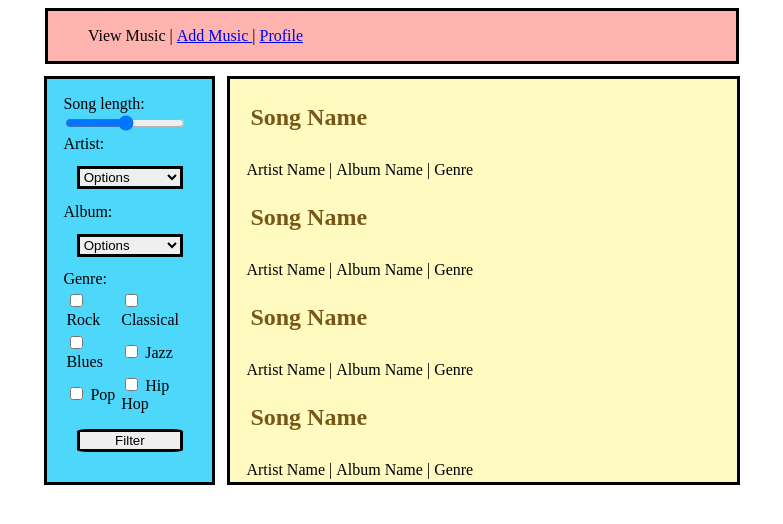
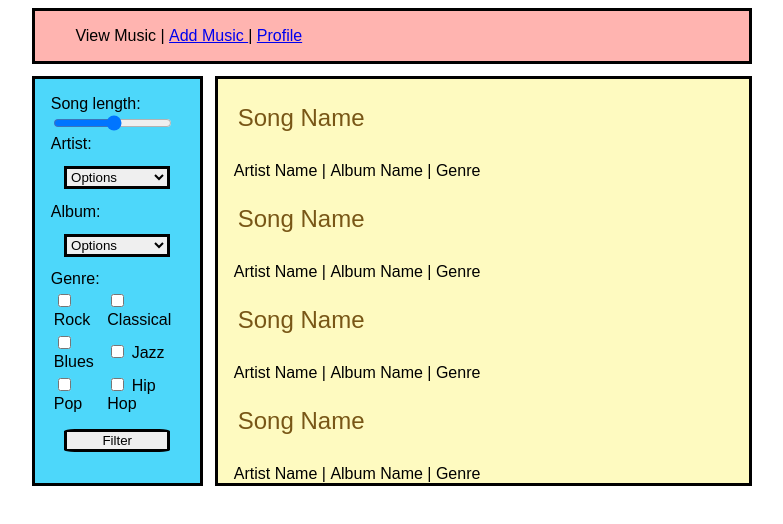
Before and after one commit to tannert44/music-history, a plain HTML site: page index.html in a window 1280 px wide. Shown: the whole page, without its empty margins (248-1031 px from the left). Drawn offline with Linux system fonts and the light colour scheme.

Commit message:
Changed font to arial and h2 to p with higher font size

```diff
--- a/index.html
+++ b/index.html
@@ -86,22 +86,22 @@
         <input type="submit" value="Filter">
       </div>
       <div class="song-info-wrapper">
-        <h2>Song Name</h2>
-        <p>Artist Name |</p>
-        <p>Album Name |</p>
-        <p> Genre</p>
-        <h2>Song Name</h2>
-        <p>Artist Name |</p>
-        <p>Album Name |</p>
-        <p>Genre</p>
-        <h2>Song Name</h2>
-        <p>Artist Name |</p>
-        <p>Album Name |</p>
-        <p>Genre</p>
-        <h2>Song Name</h2>
-        <p>Artist Name |</p>
-        <p>Album Name |</p>
-        <p>Genre</p>
+        <p class="song-name">Song Name</p>
+        <p class="song-info">Artist Name |</p>
+        <p class="song-info">Album Name |</p>
+        <p class="song-info"> Genre</p>
+        <p class="song-name">Song Name</p>
+        <p class="song-info">Artist Name |</p>
+        <p class="song-info">Album Name |</p>
+        <p class="song-info">Genre</p>
+        <p class="song-name">Song Name</p>
+        <p class="song-info">Artist Name |</p>
+        <p class="song-info">Album Name |</p>
+        <p class="song-info">Genre</p>
+        <p class="song-name">Song Name</h2>
+        <p class="song-info">Artist Name |</p>
+        <p class="song-info">Album Name |</p>
+        <p class="song-info">Genre</p>
       </div>
     </div>
   </div>
--- a/style.css
+++ b/style.css
@@ -1,7 +1,8 @@
 .main-wrapper {
-  width: 55%;
+  width: 57%;
   overflow: hidden;
   margin: 0 auto;
+  font-family: Arial, serif;
 }
 
 .navbar-wrapper {
@@ -46,14 +47,15 @@ input {
   max-width: 90%;
 }
 
-p {
+.song-info {
   display: inline;
   margin: 25px auto 30px;
 }
 
-h2 {
+.song-name {
   color: #785616;
   margin: 25px auto 30px 20px;
+  font-size: 1.5em;
 }
 
 
@@ -63,7 +65,7 @@ select {
   margin: 10%
 }
 
-h2 + p {
+.song-name + .song-info {
   margin-left: 1em;
 }
 
```
